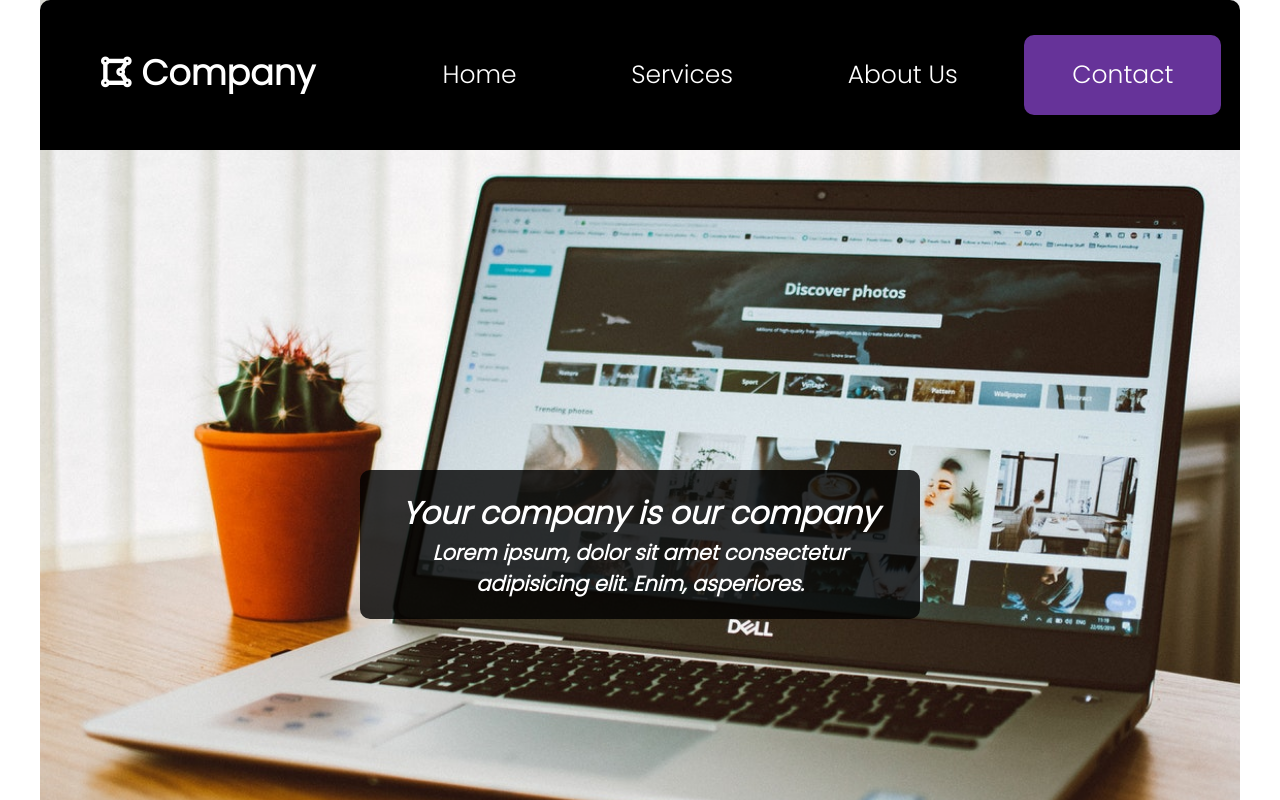
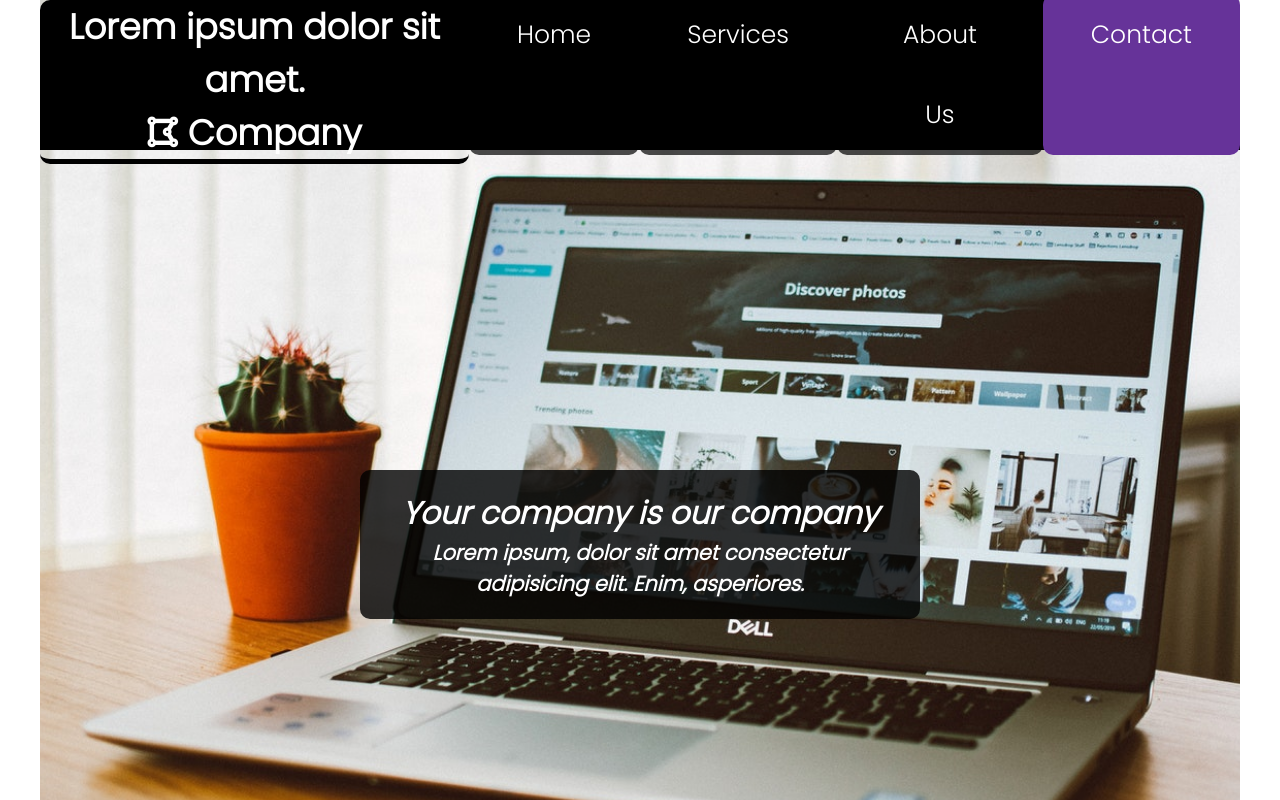
Before and after one commit to emreYoleri-gitHub/ExampleWebSite-1, a plain HTML site: page Örnek-Site-1/index.html in a window 1280 px wide. Shown: the top 800 px of the page. Drawn offline with Linux system fonts and the light colour scheme.

Commit message:
second commit

```diff
--- a/Örnek-Site-1/index.html
+++ b/Örnek-Site-1/index.html
@@ -18,6 +18,9 @@
       <div class="img-class">
         <div class="navbar">
           <div class="navbar-logo">
+            <p>
+              Lorem ipsum dolor sit amet.
+            </p>
             <i class="fas fa-draw-polygon"></i>
             Company
           </div>
--- a/Örnek-Site-1/script/script.js
+++ b/Örnek-Site-1/script/script.js
@@ -0,0 +1 @@
+console.log("yeni")
```
